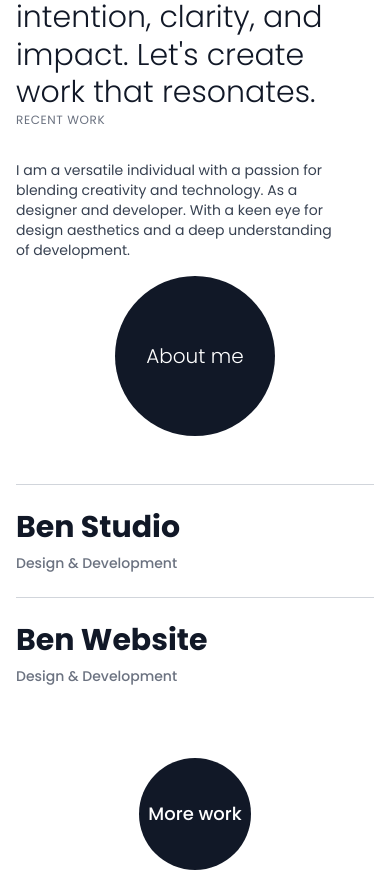
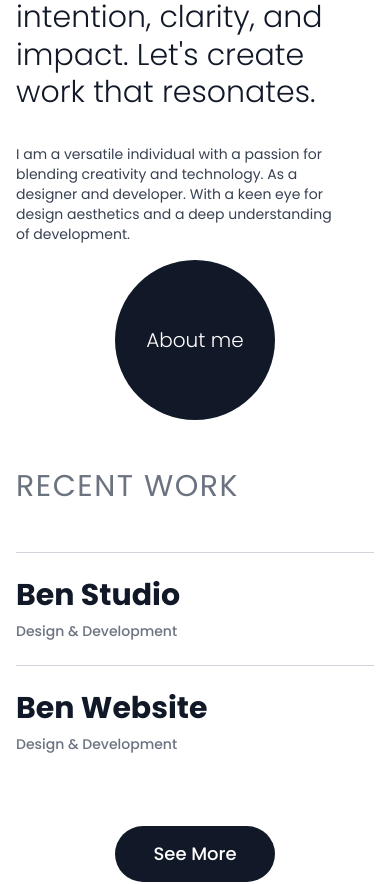
Before and after one commit to teerath24/teerath24.github.io, a React (Vite) app: page /#/ in a window 390 px wide. Shown: the part 968-1852 px from the top of the page. Built offline with nearby package versions, Linux system fonts and the light colour scheme.

Commit message:
Improve responsive layout and button styling

```diff
--- a/src/components/Home.jsx
+++ b/src/components/Home.jsx
@@ -52,9 +52,9 @@ const MoreWorkButton = ({ text, href }) => {
       className="
         relative
         block
-        w-28 h-28
-        sm:w-32 sm:h-32
-        md:w-30 md:h-30
+        w-40 h-14
+        sm:w-48 sm:h-16
+        md:w-56 md:h-16
         rounded-full
         overflow-hidden
         will-change-transform
@@ -373,19 +373,17 @@ const Home = () => {
           </div>
         </div>
       </div>
-
-      {/* Content Section */}
       <div className="min-h-screen bg-white relative py-12 sm:py-16 md:py-24">
         <div className="max-w-7xl mx-auto px-4 sm:px-8 md:px-16">
+          {/* Wrap the content below in a React Fragment (<> ... </>) */}
+          <>
             <div className="flex flex-col lg:flex-row justify-between items-start lg:items-center mb-12 md:mb-16 gap-8 md:gap-12">
               <div className="flex-1">
                 <h2 className="text-3xl sm:text-4xl md:text-5xl lg:text-6xl font-light text-gray-900 max-w-2xl leading-tight">
                   Building digital experiences with intention, clarity, and
                   impact. Let's create work that resonates.
                 </h2>
-              <p className="text-xs sm:text-sm text-gray-500 uppercase tracking-wider mb-0 md:mt-24">
-                RECENT WORK
-              </p>
+                {/* REMOVED P tag from here */}
               </div>
               <div className="flex flex-col items-start lg:items-end gap-4 md:gap-6 w-full lg:w-auto">
                 <p className="text-sm sm:text-base text-gray-700 max-w-xs text-left lg:text-right">
@@ -400,6 +398,11 @@ const Home = () => {
               </div>
             </div>
 
+            {/* NEW LOCATION: This P tag is now placed correctly in the document flow */}
+            <p className="text-3xl text-gray-500 uppercase tracking-wider mb-4 md:mb-6">
+              RECENT WORK
+            </p>
+
             <div className="mt-12 md:mt-16">
               {projects.map((project) => (
                 <ProjectCard
@@ -413,9 +416,11 @@ const Home = () => {
                 />
               ))}
               <div className="flex justify-center mt-12 md:mt-16">
-              <MoreWorkButton text="More work" href="/work" />
+                <MoreWorkButton text="See More" href="/work" />
               </div>
             </div>
+          </>
+          {/* Close the React Fragment */}
         </div>
       </div>
 
```
Also changed, not shown: 1 other file (tests, documents, lock files or other folders). Lines whose indentation alone changed are shown as unchanged.
